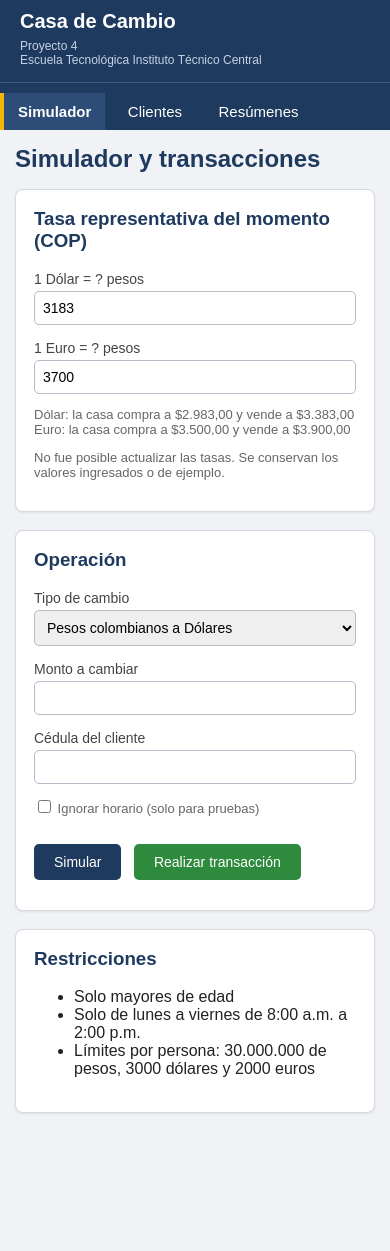
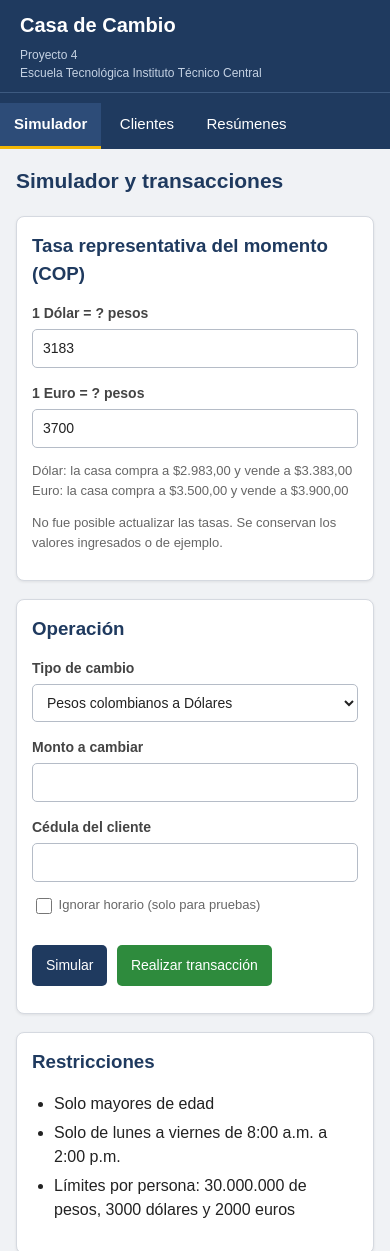
Before and after one commit to jhamesthread/proyecto-casa-de-cambio, a plain HTML site: page index.html in a window 390 px wide. Shown: the top 1251 px of the page. Before the commit the page ends 1146 px from the top, so only its background shows below. Drawn offline with Linux system fonts and the light colour scheme; no server answers.

Commit message:
Improve responsive layout and accessibility styles

```diff
--- a/css/estilos.css
+++ b/css/estilos.css
@@ -1,5 +1,9 @@
 * {
   box-sizing: border-box;
+}
+
+html {
+  scroll-behavior: smooth;
 }
 
 body {
@@ -7,6 +11,13 @@ body {
   font-family: Arial, Helvetica, sans-serif;
   background-color: #f0f2f5;
   color: #222222;
+  line-height: 1.5;
+}
+
+button,
+input,
+select {
+  font: inherit;
 }
 
 .menu {
@@ -14,14 +25,16 @@ body {
   top: 0;
   left: 0;
   width: 230px;
-  height: 100%;
+  height: 100vh;
+  overflow-y: auto;
   background-color: #1f3a5f;
   color: white;
   padding-top: 20px;
+  z-index: 10;
 }
 
 .menu .titulo {
-  padding: 0 20px 15px 20px;
+  padding: 0 20px 15px;
   border-bottom: 1px solid #3d5a80;
   margin-bottom: 10px;
 }
@@ -32,7 +45,7 @@ body {
 }
 
 .menu .titulo p {
-  margin: 6px 0 0 0;
+  margin: 6px 0 0;
   font-size: 12px;
   color: #c5d2e3;
 }
@@ -48,30 +61,34 @@ body {
   text-align: left;
   font-size: 15px;
   cursor: pointer;
+  transition: background-color 0.2s ease;
 }
 
-.menu button:hover {
+.menu button:hover,
+.menu button:focus-visible {
   background-color: #2d4c78;
 }
 
 .menu button.activo {
   background-color: #2d4c78;
-  border-left: 4px solid #f2b705;
+  border-left-color: #f2b705;
   font-weight: bold;
 }
 
 .contenido {
   margin-left: 230px;
   padding: 25px;
+  min-height: 100vh;
 }
 
 .pagina {
   display: none;
-  max-width: 850px;
+  max-width: 1000px;
+  margin: 0 auto;
 }
 
 .pagina h1 {
-  margin-top: 0;
+  margin: 0 0 20px;
   font-size: 24px;
   color: #1f3a5f;
 }
@@ -86,7 +103,7 @@ body {
 }
 
 .caja h3 {
-  margin-top: 0;
+  margin: 0 0 15px;
   color: #1f3a5f;
 }
 
@@ -96,16 +113,17 @@ body {
   gap: 15px;
 }
 
-.campos div {
-  flex: 1;
-  min-width: 200px;
+.campos > div {
+  flex: 1 1 200px;
+  min-width: 0;
 }
 
 label {
   display: block;
   font-size: 14px;
-  margin-bottom: 4px;
+  margin-bottom: 5px;
   color: #444444;
+  font-weight: 600;
 }
 
 input[type="text"],
@@ -114,21 +132,37 @@ input[type="date"],
 input[type="month"],
 select {
   width: 100%;
-  padding: 8px;
+  min-height: 38px;
+  padding: 8px 10px;
   border: 1px solid #b5bcc7;
   border-radius: 5px;
+  background-color: #ffffff;
+  color: #222222;
   font-size: 14px;
 }
 
 input:focus,
-select:focus {
-  outline: none;
+select:focus,
+button:focus-visible {
+  outline: 3px solid rgba(31, 58, 95, 0.2);
+  outline-offset: 2px;
   border-color: #1f3a5f;
 }
 
+input[type="checkbox"] {
+  width: 16px;
+  height: 16px;
+  vertical-align: middle;
+  accent-color: #1f3a5f;
+}
+
+.nota {
+  font-size: 13px;
+  color: #666666;
+}
+
 .boton {
-  margin-top: 15px;
-  margin-right: 8px;
+  margin: 15px 8px 0 0;
   padding: 10px 20px;
   background-color: #1f3a5f;
   color: white;
@@ -136,18 +170,31 @@ select:focus {
   border-radius: 5px;
   font-size: 14px;
   cursor: pointer;
+  transition: background-color 0.2s ease, transform 0.2s ease;
 }
 
 .boton:hover {
   background-color: #2d4c78;
 }
 
+.boton:active {
+  transform: translateY(1px);
+}
+
 .boton.gris {
   background-color: #6c757d;
 }
 
+.boton.gris:hover {
+  background-color: #565e64;
+}
+
 .boton.verde {
   background-color: #2e8b3d;
+}
+
+.boton.verde:hover {
+  background-color: #246f31;
 }
 
 .resultado {
@@ -155,12 +202,15 @@ select:focus {
   padding: 12px;
   background-color: #e8f4ea;
   border-left: 4px solid #2e8b3d;
+  border-radius: 4px;
   display: none;
+  overflow-wrap: anywhere;
 }
 
 .mensaje {
   margin-top: 12px;
   font-weight: bold;
+  overflow-wrap: anywhere;
 }
 
 .error {
@@ -169,6 +219,12 @@ select:focus {
 
 .bien {
   color: #2e8b3d;
+}
+
+.tabla-contenedor {
+  width: 100%;
+  overflow-x: auto;
+  -webkit-overflow-scrolling: touch;
 }
 
 table {
@@ -180,38 +236,93 @@ table {
 th {
   background-color: #1f3a5f;
   color: white;
-  padding: 8px;
+  padding: 10px 8px;
   text-align: left;
+  white-space: nowrap;
 }
 
 td {
-  padding: 8px;
+  padding: 9px 8px;
   border-bottom: 1px solid #dddddd;
+  overflow-wrap: anywhere;
 }
 
 tr:nth-child(even) td {
   background-color: #f6f8fa;
 }
 
-.nota {
-  font-size: 13px;
-  color: #666666;
+ul {
+  padding-left: 22px;
+}
+
+li {
+  margin-bottom: 5px;
 }
 
 @media (max-width: 700px) {
   .menu {
-    position: static;
+    position: sticky;
+    top: 0;
     width: 100%;
     height: auto;
     padding-top: 10px;
   }
+
+  .menu .titulo {
+    padding-bottom: 10px;
+  }
+
   .menu button {
     display: inline-block;
     width: auto;
     padding: 10px 14px;
+    border-left: 0;
+    border-bottom: 3px solid transparent;
   }
+
+  .menu button.activo {
+    border-left: 0;
+    border-bottom-color: #f2b705;
+  }
+
   .contenido {
     margin-left: 0;
+    padding: 16px;
+    min-height: auto;
+  }
+
+  .pagina h1 {
+    font-size: 21px;
+  }
+
+  .caja {
     padding: 15px;
   }
+
+  .campos > div {
+    flex-basis: 100%;
+  }
+
+  .boton {
+    margin-right: 5px;
+    padding: 10px 14px;
+  }
+
+  table {
+    min-width: 600px;
+  }
 }
+
+@media (prefers-reduced-motion: reduce) {
+  html {
+    scroll-behavior: auto;
+  }
+
+  *,
+  *::before,
+  *::after {
+    transition-duration: 0.01ms !important;
+    animation-duration: 0.01ms !important;
+    animation-iteration-count: 1 !important;
+  }
+}
```
